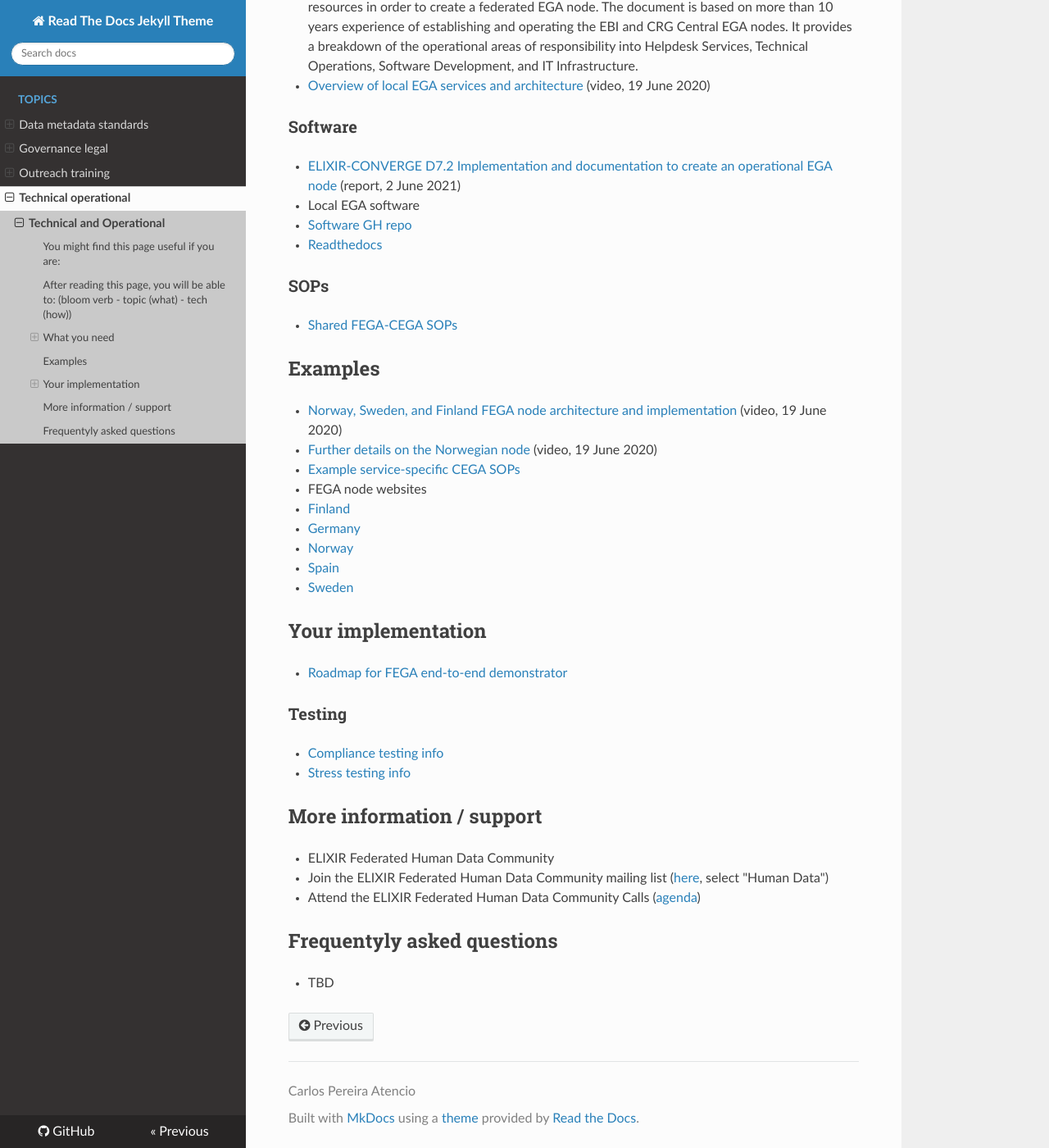
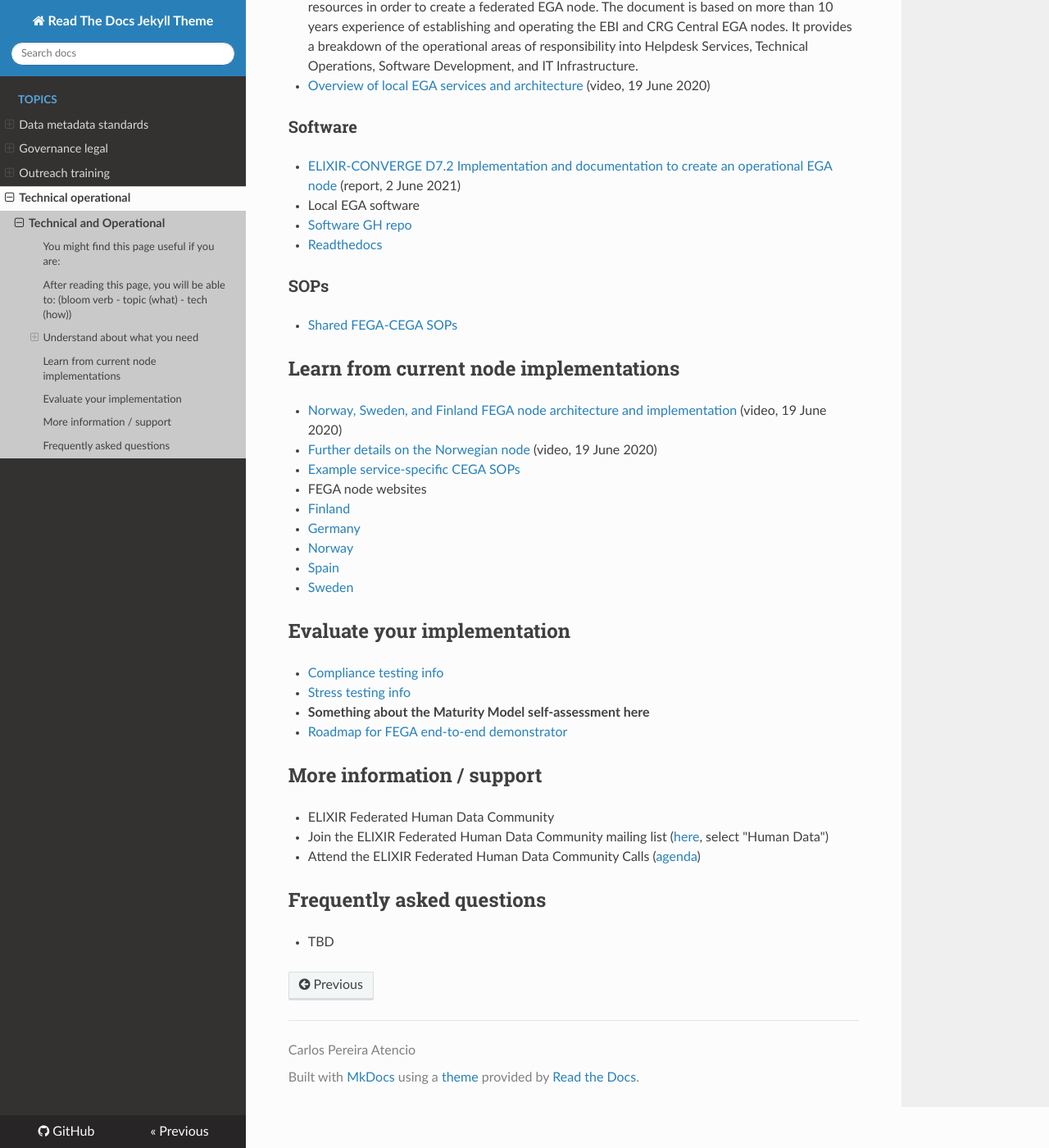
Before and after one commit to viklund/FEGA-onboarding, an MkDocs documentation site: the page built from docs/topics/technical-operational/README.md, in a window 1280 px wide and 1400 px high, scrolled down 851 px. Shown: the whole window at 82% size. Built offline with MkDocs 1.6.1, drawn with Linux system fonts in a browser that asks for light colours; nearby versions of some CDN libraries; some of the changed text lies outside the part shown.

Commit message:
Fix typos. Rearrange content

```diff
--- a/docs/topics/technical-operational/README.md
+++ b/docs/topics/technical-operational/README.md
@@ -10,13 +10,13 @@ Welcome! If you are involved in technical or operational aspects of establishing
 - a support officer
 
 ### After reading this page, you will be able to: (bloom verb - topic (what) - tech (how))
-- Set up minimial local EGA service components
 - Understand guidelines and standards for establishing and operating a node
-- Test your node implementation
+- Set up your node using the local EGA software stack
 - Interact with Central EGA using RabbitMQ
+- Evaluate your node implementation
 - Plan your node end-to-end demonstrator
 
-## What you need
+## Understand about what you need
 
 ### Standards & Guidelines
 
@@ -37,7 +37,7 @@ Welcome! If you are involved in technical or operational aspects of establishing
 
 - [Shared FEGA-CEGA SOPs](https://drive.google.com/drive/folders/14yFvXOxRyGl-ENogIB5TdogIUdL-gmfk?usp=sharing)
 
-## Examples
+## Learn from current node implementations
 
 - [Norway, Sweden, and Finland FEGA node architecture and implementation](https://www.youtube.com/watch?v=eEoKmMKGCc4) (video, 19 June 2020)
 - [Further details on the Norwegian node](https://www.youtube.com/watch?v=DSd_UJyqoGU) (video, 19 June 2020)
@@ -50,14 +50,12 @@ Welcome! If you are involved in technical or operational aspects of establishing
   - [Spain](https://fega-test.bsc.es/docs/)
   - [Sweden](https://nbis.se/infrastructure/sensitive-data-archive.html)
 
-## Your implementation
-
-- [Roadmap for FEGA end-to-end demonstrator](https://docs.google.com/document/d/1m7WDC112e73Kw79baZcsRsQOkAAGKtp_AiqJRhrgtUk/edit?usp=sharing)
-
-### Testing
+## Evaluate your implementation
 
 - [Compliance testing info](TBD)
 - [Stress testing info](TBD)
+- **Something about the Maturity Model self-assessment here**
+- [Roadmap for FEGA end-to-end demonstrator](https://docs.google.com/document/d/1m7WDC112e73Kw79baZcsRsQOkAAGKtp_AiqJRhrgtUk/edit?usp=sharing)
 
 ## More information / support
 
@@ -65,6 +63,6 @@ Welcome! If you are involved in technical or operational aspects of establishing
   - Join the ELIXIR Federated Human Data Community mailing list ([here](https://elixir-europe.org/intranet/join-groups), select "Human Data")
   - Attend the ELIXIR Federated Human Data Community Calls ([agenda](https://docs.google.com/document/d/10OwVvHbJ7i1gI1Iw4zmVsOs8kDrG077Y52juehiFcmU/edit))
 
-## Frequentyly asked questions
+## Frequently asked questions
 
 - TBD
```
